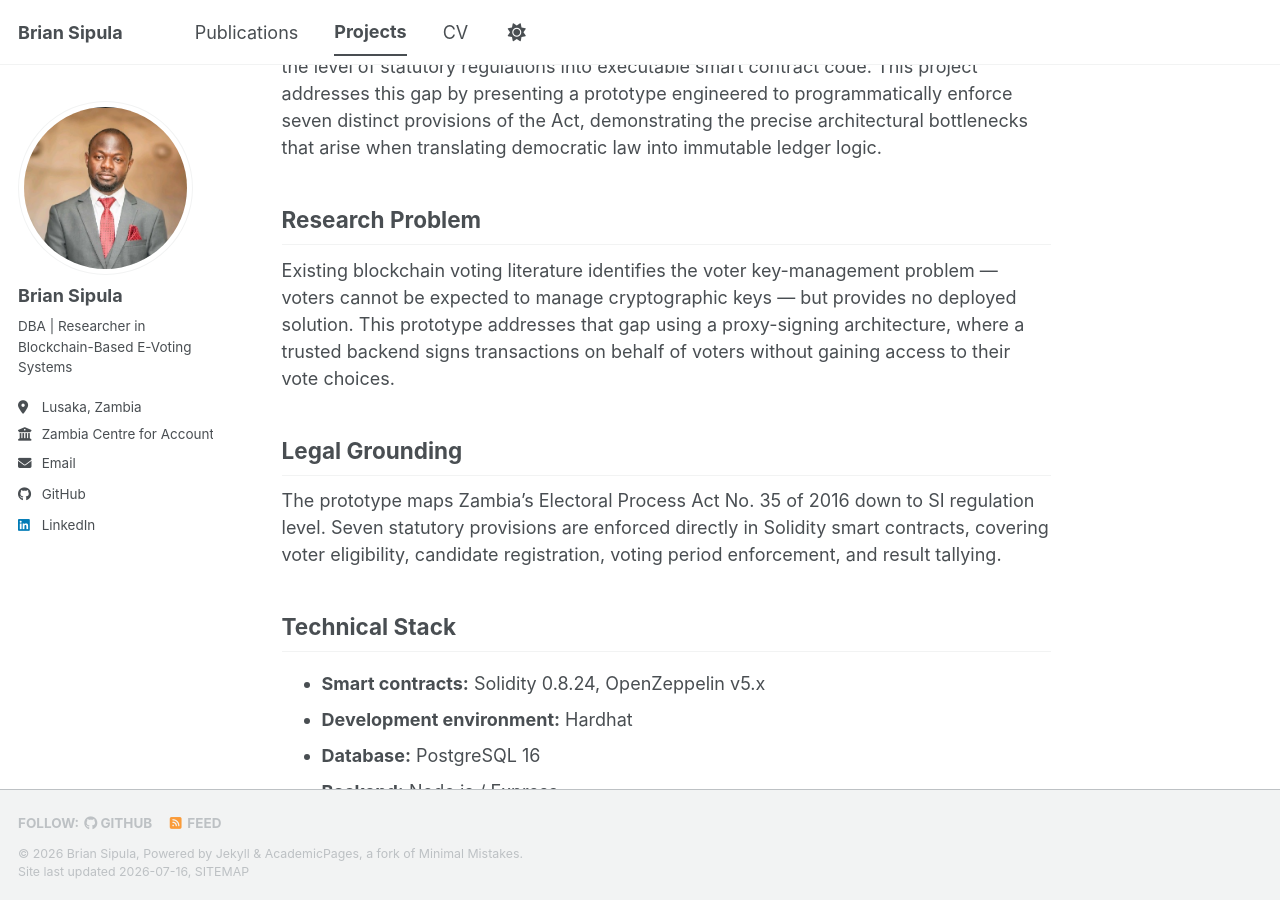
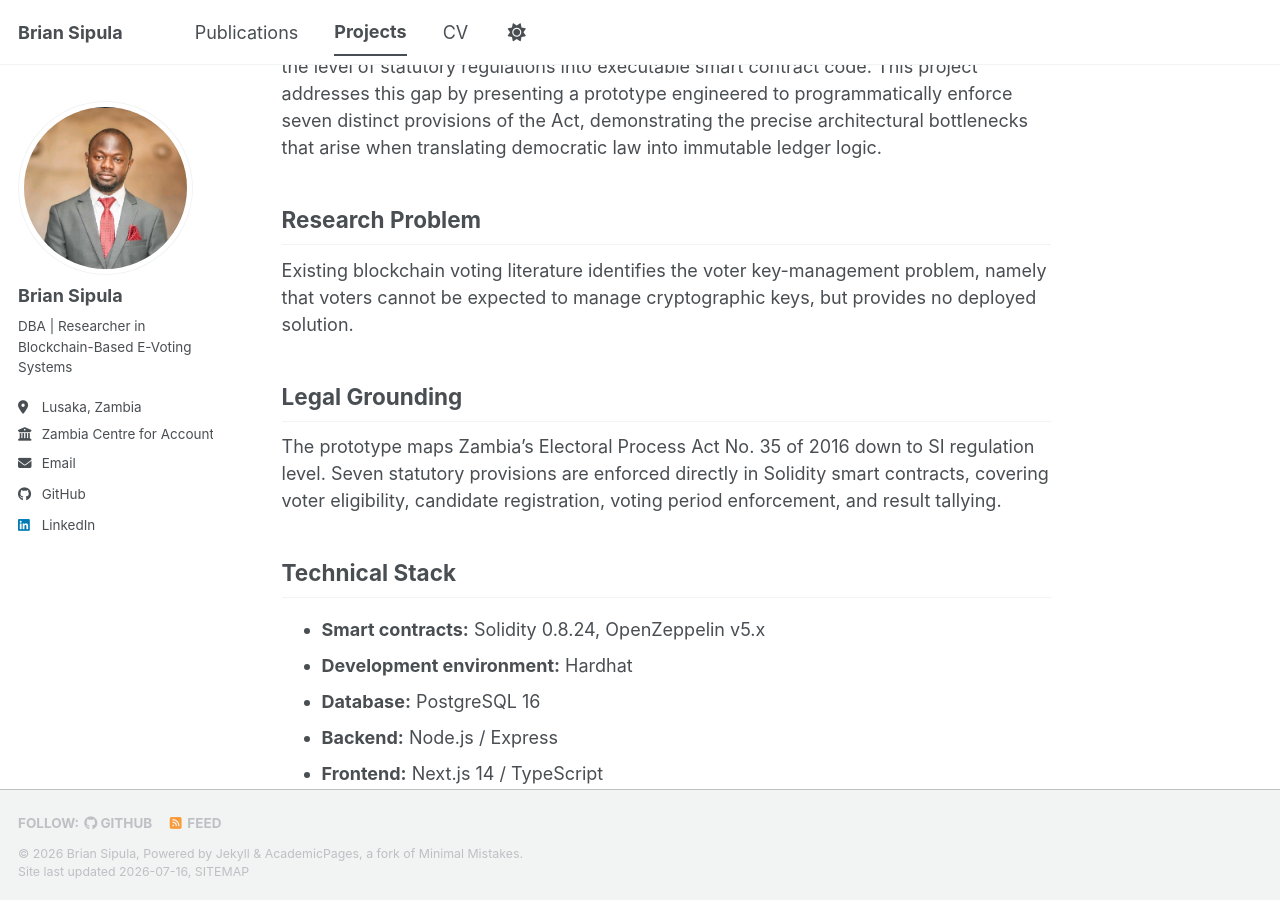
Before and after one commit to briansipula/briansipula.github.io, a Jekyll site: the page built from _portfolio/blockchain-voting-zambia.md, in a window 1280 px wide and 900 px high, scrolled down 403 px. Built offline with Jekyll 4.4.1, drawn with Linux system fonts in a browser that asks for light colours; a style sheet for code colours, icons or effects is not loaded.

Commit message:
Refine discussion on voter key-management problem
Clarify the voter key-management problem in blockchain voting literature and emphasize the lack of deployed solutions. The prototype utilizes a proxy-signing architecture to address this issue.

```diff
--- a/_portfolio/blockchain-voting-zambia.md
+++ b/_portfolio/blockchain-voting-zambia.md
@@ -10,7 +10,7 @@ While the global literature on blockchain-based e-voting frequently addresses ab
 
 ## Research Problem
 
-Existing blockchain voting literature identifies the voter key-management problem — voters cannot be expected to manage cryptographic keys — but provides no deployed solution. This prototype addresses that gap using a proxy-signing architecture, where a trusted backend signs transactions on behalf of voters without gaining access to their vote choices.
+Existing blockchain voting literature identifies the voter key-management problem, namely that voters cannot be expected to manage cryptographic keys, but provides no deployed solution.
 
 ## Legal Grounding
 
```
